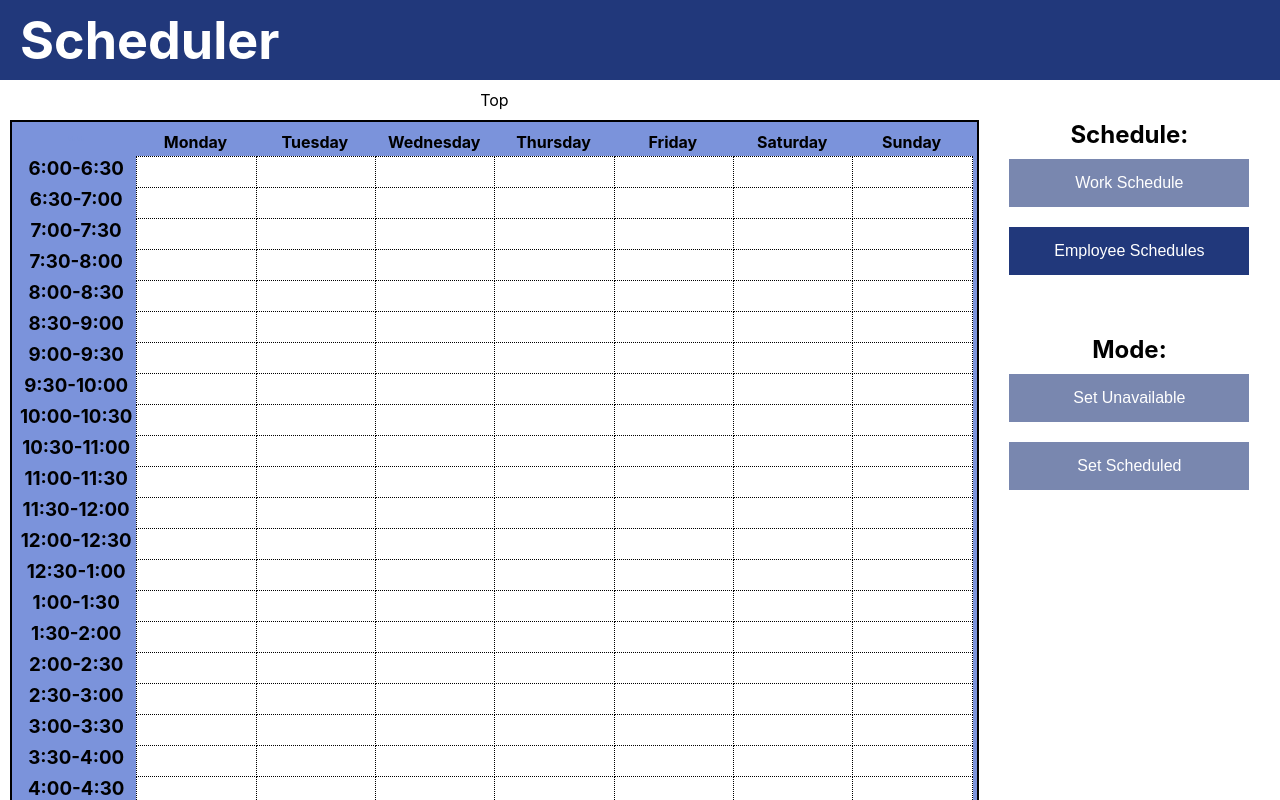
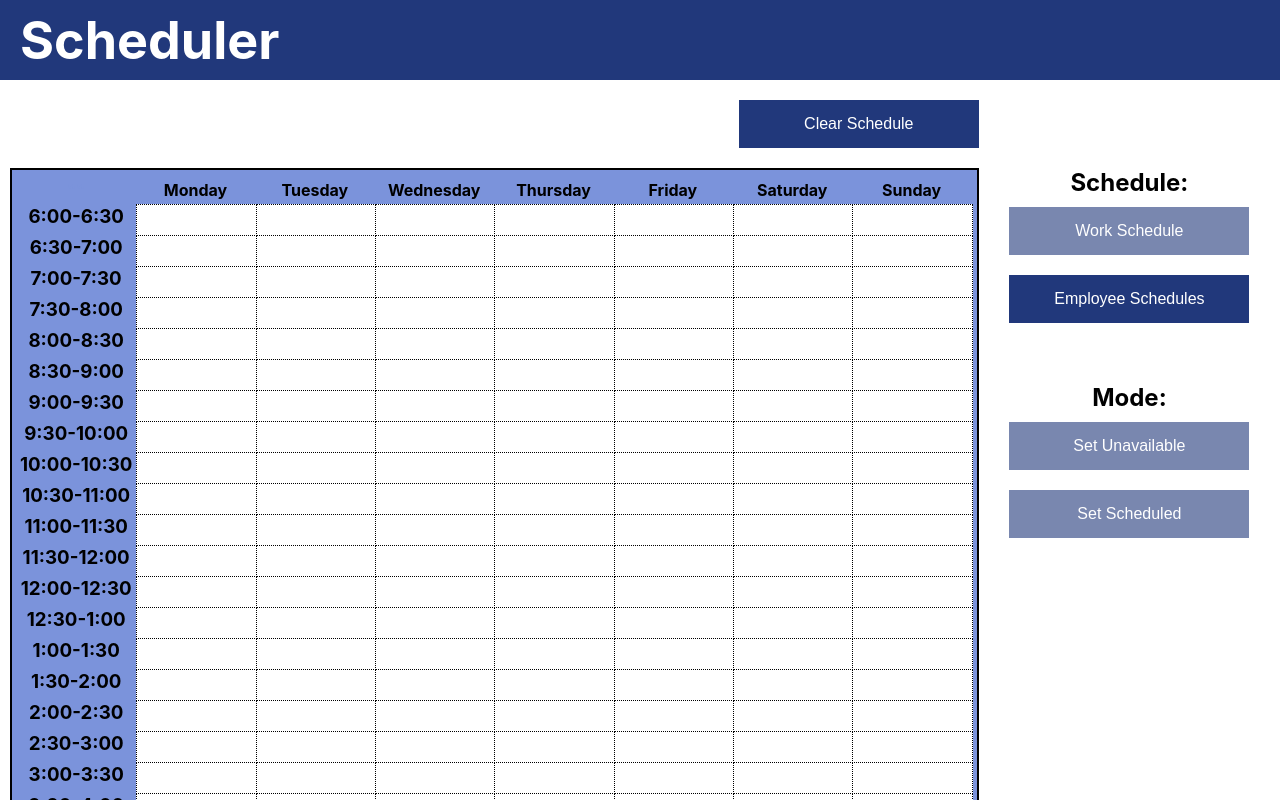
Before and after one commit to mjrhodes/Scheduler, a React (Create React App) app: page / in a window 1280 px wide. Shown: the top 800 px of the page. Built offline with nearby package versions, Linux system fonts and the light colour scheme.

Commit message:
Clear Schedule

```diff
--- a/src/App.js
+++ b/src/App.js
@@ -12,7 +12,7 @@ class App extends Component {
         </header>
         <div className="App-body">
           <div className="top-panel">
-            Top
+            <Button id="clearButton" className="enabled" name="Clear Schedule"/>
           </div>
 
           <div className="main">
--- a/src/components/Button.js
+++ b/src/components/Button.js
@@ -32,6 +32,19 @@ class Button extends React.Component {
         Scheduler.mode = "markScheduled";
     }
 
+    static pressClear(e) {
+        let elements = document.getElementsByClassName("timeSlot");
+        for (let element of elements) {
+            element.setAttribute("style","background-color: white");
+        }
+
+        for (let day in Scheduler.days) {
+            for (let i = 0; i < Scheduler.days[day].length; i++) {
+                Scheduler.days[day][i] = 0;
+            }
+        }
+    }
+
     handleClick(e) {
         if (e.target.getAttribute("class") === "enabled") {
             switch (e.target.getAttribute("name")) {
@@ -47,6 +60,9 @@ class Button extends React.Component {
                 case "Set Scheduled":
                     Button.pressSetScheduled(e);
                     break;
+                case "Clear Schedule":
+                    Button.pressClear(e);
+                    break;
             }
         }
     }
--- a/src/components/Schedule.js
+++ b/src/components/Schedule.js
@@ -28,7 +28,6 @@ class TimeSlot extends React.Component {
 
     handleMouseUp(e) {
         Scheduler.mouseDragging = false;
-        console.log(Scheduler.days);
     }
 
     static toggleTimeSlot(e) {
@@ -84,7 +83,6 @@ class Schedule extends React.Component {
             "1:00-1:30", "1:30-2:00", "2:00-2:30", "2:30-3:00", "3:00-3:30", "3:30-4:00", "4:00-4:30", "4:30-5:00",
             "5:00-5:30", "5:30-6:00", "6:00-6:30", "6:30-7:00", "7:00-7:30", "7:30-8:00", "8:00-8:30", "8:30-9:00",
             "9:00-9:30", "9:30-10:00"];
-        const days = ["Monday", "Tuesday", "Wednesday", "Thursday", "Friday", "Saturday", "Sunday"];
         const labels = times.map((label, i) => <li className="label" key={"label_"+i}><h3>{label}</h3></li>);
 
         return (
--- a/src/css/Button.css
+++ b/src/css/Button.css
@@ -22,3 +22,7 @@ button {
     opacity: 0.6;
     pointer-events: none;
 }
+
+#clearButton {
+    float:right;
+}
```
